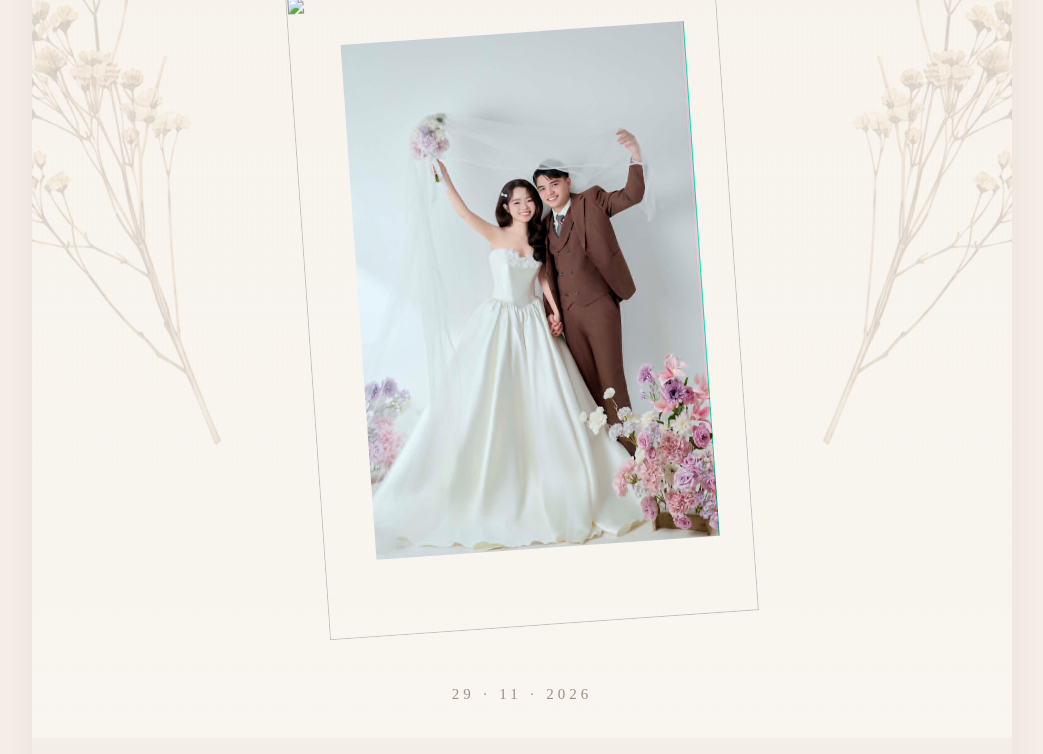
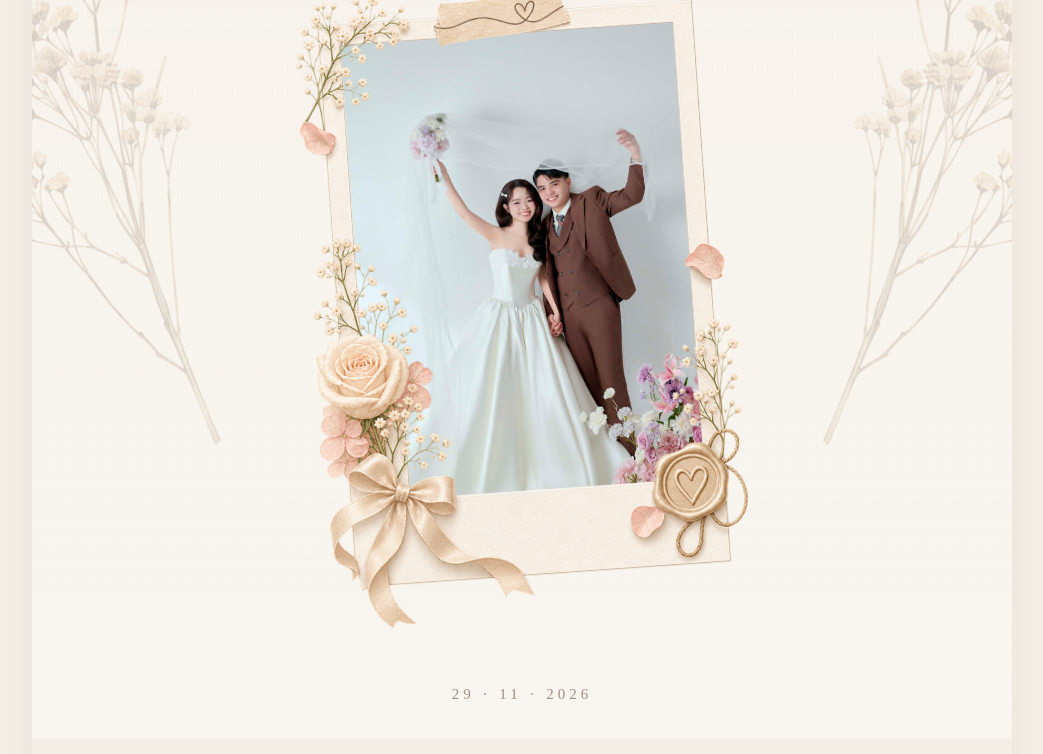
Before and after one commit to nguyenbadoan/thiepmoi, a plain HTML site: page nha-trai/invitation.html in a window 1280 px wide. Shown: the part 250-1004 px from the top of the page, without its empty margins (118-1161 px from the left). Drawn offline with nearby package versions, Linux system fonts and the light colour scheme; a web font is replaced by a local one.

Commit message:
Update website

```diff
--- a/nha-trai/invitation.html
+++ b/nha-trai/invitation.html
@@ -27,7 +27,7 @@
                         data-config-src="couplePhoto"
                         alt="Ảnh cưới"/>
                     <img class="polaroid-frame"
-                        src="assets/Khung_nen/Khung_anh_cuoi.png"
+                        data-config-src="Khung_anh_cuoi"
                         alt=""/>
                 </div>
                 <p class="hero-date" data-config="dateDisplay"></p>
```
